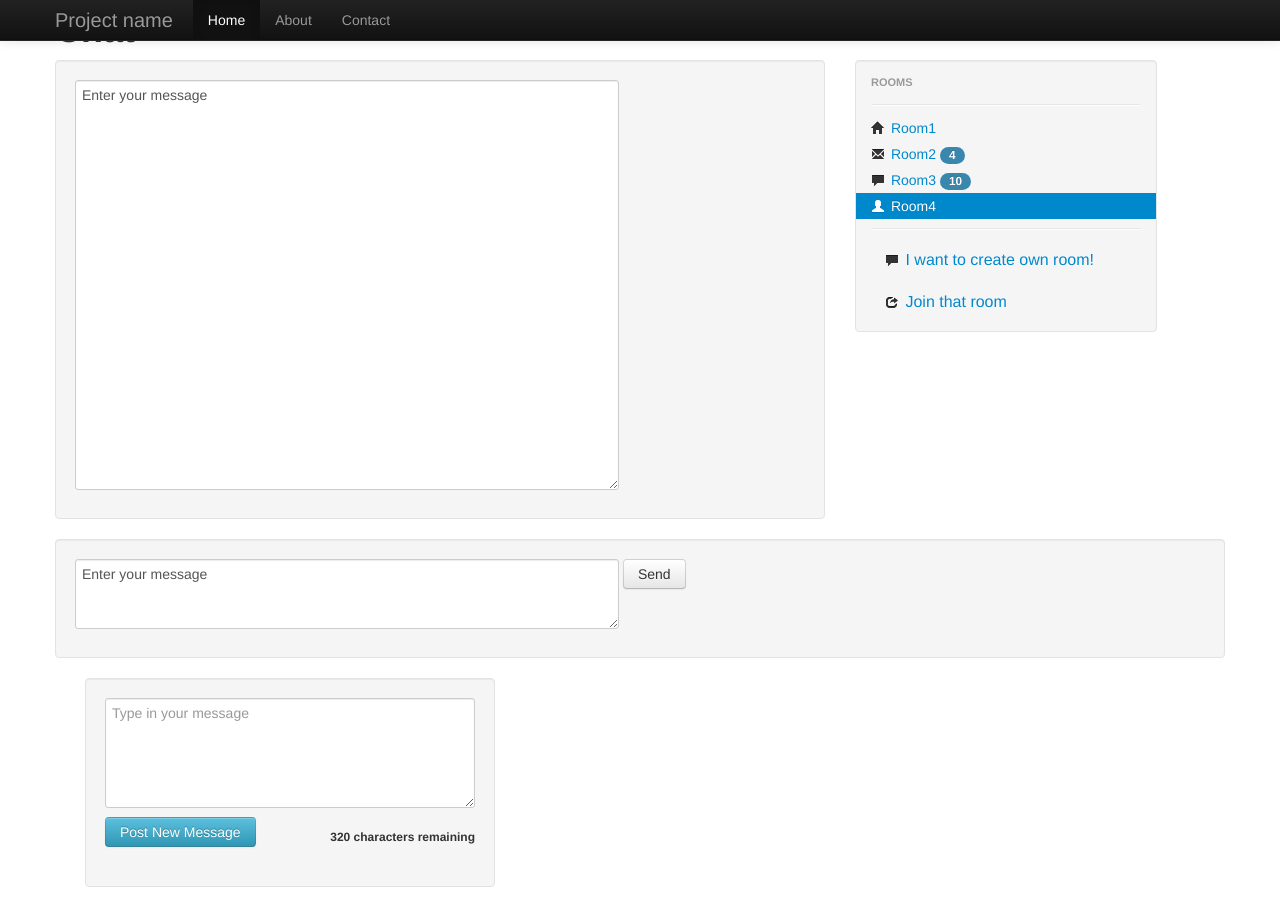
After one commit to milky-way-crew/WildWest, a Java web app: page /chatRooms.html in a window 1280 px wide. The commit adds this page. Run offline with Spring Boot 4, a stand-in JSP engine, Linux system fonts and the light colour scheme; the project's own start-up code is not run, and a stand-in starts its controllers and pages.

Commit message:
testing chat engine

```diff
--- /dev/null
+++ b/src/main/webapp/chatRooms.html
@@ -0,0 +1,105 @@
+<!DOCTYPE html PUBLIC "-//W3C//DTD HTML 4.01 Transitional//EN" "http://www.w3.org/TR/html4/loose.dtd">
+<html>
+<head>
+	<meta http-equiv="Content-Type" content="text/html; charset=ISO-8859-1">
+	<link rel="stylesheet" href="resources/css/bootstrap.css"
+	type="text/css">
+	<link rel="stylesheet" href="resources/css/bootstrap-responsive.css">
+	<title>Welcome!</title>
+</head>
+<body>
+	<div class="navbar navbar-inverse navbar-fixed-top">
+		<div class="navbar-inner">
+			<div class="container">
+				<a class="btn btn-navbar" data-toggle="collapse"
+				data-target=".nav-collapse"> <span class="icon-bar"></span> <span
+				class="icon-bar"></span> <span class="icon-bar"></span>
+			</a> <a class="brand" href="#">Project name</a>
+			<div class="nav-collapse collapse">
+				<ul class="nav">
+					<li class="active"><a href="#">Home</a></li>
+					<li><a href="#about">About</a></li>
+					<li><a href="#contact">Contact</a></li>
+				</ul>
+			</div>
+			<!--/.nav-collapse -->
+		</div>
+	</div>
+</div>
+
+<div class="container">
+	<h1>Chat</h1>
+	<p>	</p>
+	<div class="row-fluid">
+		<div class="span8">
+			<div class="well">
+				<textarea id="message" name="message" class="input-xxlarge"
+				rows="20">Enter your message</textarea>
+			</div>
+		</div>
+		<div class="span4">
+			<div class="well" style="width:300px; padding: 8px 0;">
+				<ul class="nav nav-list">
+					<li class="nav-header">Rooms</li>
+					<li class="divider"></li>
+					<li><a href="index"><i class="icon-home"></i> Room1</a></li>
+					<li><a href="#"><i class="icon-envelope"></i> Room2 <span class="badge badge-info">4</span></a></li>
+					<li><a href="#"><i class="icon-comment"></i> Room3 <span class="badge badge-info">10</span></a></li>
+					<li class="active"><a href="#"><i class="icon-user"></i> Room4</a></li>
+					<li class="divider"></li>
+					<li class="btn-large"><a href="#"><i class="icon-comment"></i> I want to create own room!</a></li>
+					<li class="btn-large"><a href="#"><i class="icon-share"></i> Join that room</a></li>
+				</ul>
+			</div>
+		</div>
+			<!-- 	<div class="well sidebar-nav">
+					<h2>Rooms</h2>
+					<textarea id="message" name="message" class="input-xlarge"
+						rows="15"></textarea>
+					<button type="submit" class="btn">Create room</button>
+					<button type="submit" class="btn">Join to room</button>
+				</div>
+			</div> -->
+			<div class="row-fluid">
+				<div class="span16">
+					<div class="well sidebar-nav">
+						<textarea id="message" name="message" class="input-xxlarge"
+						rows="3" cols="150">Enter your message</textarea>
+						<button type="submit" class="btn">Send</button>
+					</div>
+				</div>
+			</div>
+		</div>
+
+
+		<div class="span4 well">
+			<form accept-charset="UTF-8" action="" method="POST">
+				<textarea class="span4" id="new_message" name="new_message"
+				placeholder="Type in your message" rows="5" cols="10"></textarea>
+				<h6 class="pull-right">320 characters remaining</h6>
+				<button class="btn btn-info" type="submit">Post New Message</button>
+			</form>
+		</div>
+
+	</div>
+
+
+	<script type="text/javascript" src="resources/js/jquery.js"></script>
+	<script type="text/javascript"
+	src="resources/js/bootstrap-transition.js"></script>
+	<script type="text/javascript" src="resources/js/bootstrap-alert.js"></script>
+	<script type="text/javascript" src="resources/js/bootstrap-modal.js"></script>
+	<script type="text/javascript" src="resources/js/bootstrap-dropdown.js"></script>
+	<script type="text/javascript"
+	src="resources/js/bootstrap-scrollspy.js"></script>
+	<script type="text/javascript" src="resources/js/bootstrap-tab.js"></script>
+	<script type="text/javascript" src="resources/js/bootstrap-tooltip.js"></script>
+	<script type="text/javascript" src="resources/js/bootstrap-popover.js"></script>
+	<script type="text/javascript" src="resources/js/jquery.validate.js"></script>
+	<script type="text/javascript" src="resources/js/bootstrap-button.js"></script>
+	<script type="text/javascript" src="resources/js/bootstrap-collapse.js"></script>
+	<script type="text/javascript" src="resources/js/bootstrap-carousel.js"></script>
+	<script type="text/javascript"
+	src="resources/js/bootstrap-typeahead.js"></script>
+</body>
+</html>
```
Also changed, not shown: src/main/java/com/web/app/worldgames/web/ChatUser.java (added, +61 -0 lines), src/main/java/com/web/app/worldgames/web/TestController.java (+58 -5 lines), src/main/webapp/WEB-INF/views/test.jsp (+17 -7 lines), src/main/webapp/resources/js/test.js (added, +34 -0 lines), src/main/webapp/resources/img/glyphicons-halflings-white.png (added), src/main/webapp/resources/img/glyphicons-halflings.png (added).
